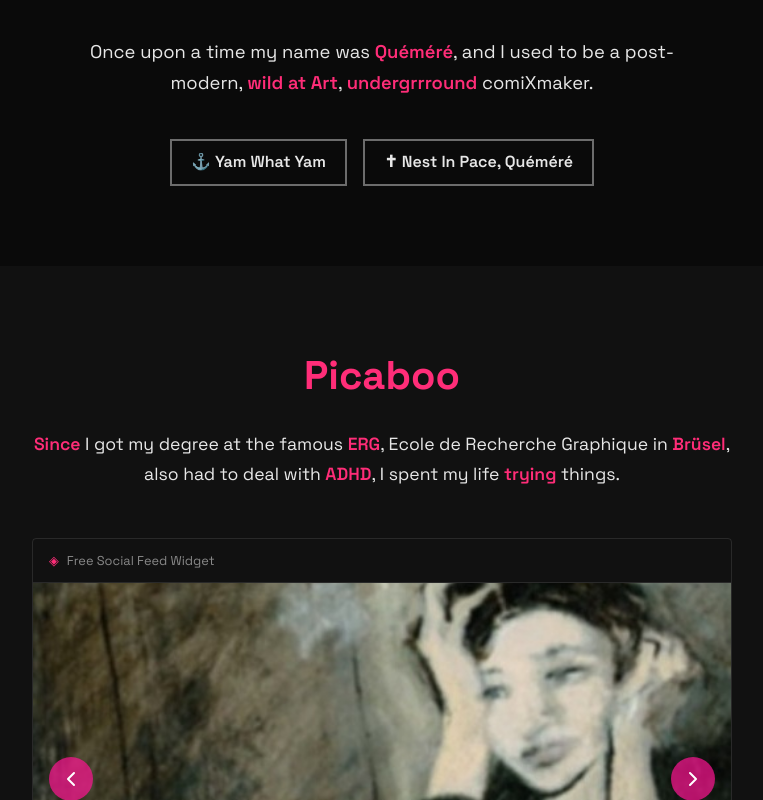
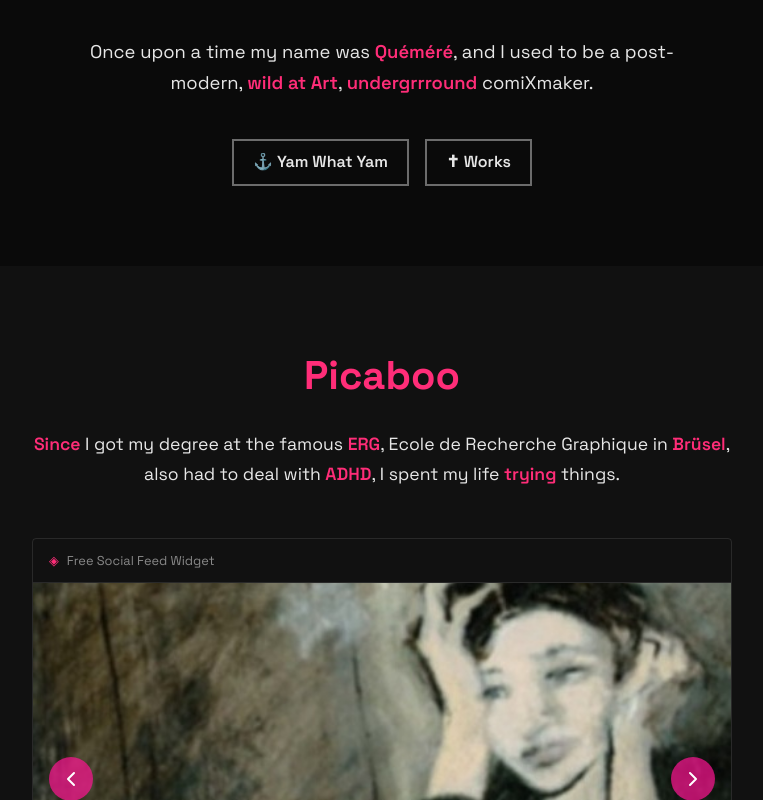
Before and after one commit to Kalimero-Von-Bulow/stationservice, a React (Vite) app: page / in a window 1280 px wide. Shown: the part 1060-1860 px from the top of the page, without its empty margins (258-1021 px from the left). Built offline with nearby package versions, Linux system fonts and the light colour scheme.

Commit message:
Add files via upload

```diff
--- a/Home.tsx
+++ b/Home.tsx
@@ -61,9 +61,9 @@ const showcaseProjects = [
     textColor: "black",
   },
   {
-    title: "Nest In Pace",
-    url: "https://nest-in-pace.vercel.app/",
-    description: "Comics project",
+    title: "Works",
+    url: "https://kalimero-works.vercel.app/",
+    description: "Art & Projects",
     bg: "#f5f5f5",
     textColor: "black",
   },
@@ -260,7 +260,7 @@ export default function Home() {
               ⚓ Yam What Yam
             </a>
             <a
-              href="https://nest-in-pace.vercel.app/"
+              href="https://kalimero-works.vercel.app/"
               target="_blank"
               rel="noopener noreferrer"
               className="btn-punk"
@@ -270,7 +270,7 @@ export default function Home() {
                 fontFamily: "'Space Grotesk', sans-serif",
               }}
             >
-              ✝ Nest In Pace, Quéméré
+              ✝ Works
             </a>
           </div>
         </div>
--- a/Navbar.tsx
+++ b/Navbar.tsx
@@ -5,7 +5,7 @@ type NavLink = { label: string; href: string | null; external: boolean };
 const navLinks: NavLink[] = [
   { label: "Yam What Yam", href: "https://yamwhatyam.vercel.app/", external: true },
   { label: "Picaboo", href: "https://picaboo.vercel.app/", external: true },
-  { label: "Nest In Pace", href: "https://nest-in-pace.vercel.app/", external: true },
+  { label: "Works", href: "https://kalimero-works.vercel.app/", external: true },
   { label: "Rock, Ghost, Rock !", href: "https://rockghostsrock.digitalpress.blog/", external: true },
   { label: "Chronic", href: null, external: false },
   { label: "Rayon X", href: null, external: false },
```
